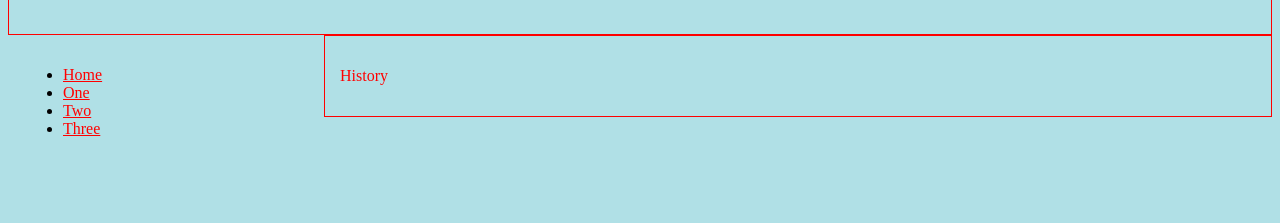
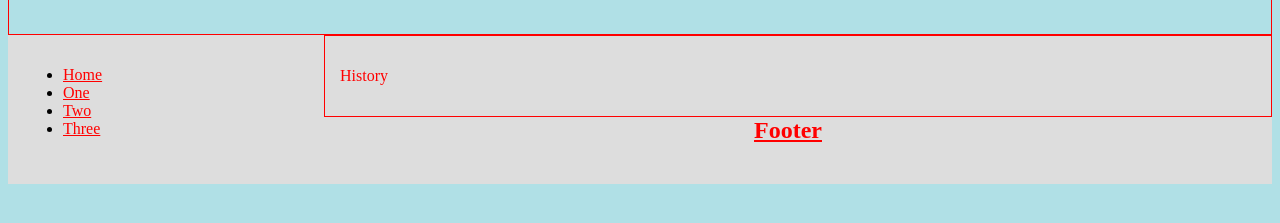
Before and after one commit to wyntermindnich/SeniorProject.github.io, a plain HTML site: page one.html in a window 1280 px wide. Shown: the part 85-308 px from the top of the page. Drawn offline with Linux system fonts and the light colour scheme.

Commit message:
Update one.html

```diff
--- a/one.html
+++ b/one.html
@@ -7,11 +7,12 @@
 
 	</head>
 	<body>
+		<!-- top of page -->
 		<div class="header">
 		<h1> Senior Project Website. </h1>
 		</div>
 
-		<!--will become links to other pages-->
+		<!--links to other pages-->
 		<div class="menu">
 		  <ul>
 		    <li><a class="one" href="index.html" target="_blank"> Home </a></li>
@@ -20,11 +21,18 @@
 		    <li><a class="one" href="three.html" target="_blank"> Three</li>
 		  </ul>
 		</div>
+
+		<!-- content of page -->
 		<div class="main">
 		<p>
 			History
 		</p>
 		</div>
+
+		<!--footer-->
+		<div class="footer">
+                <h2>Footer</h2>
+                </div>
 	</body>
 
 </html>
```
